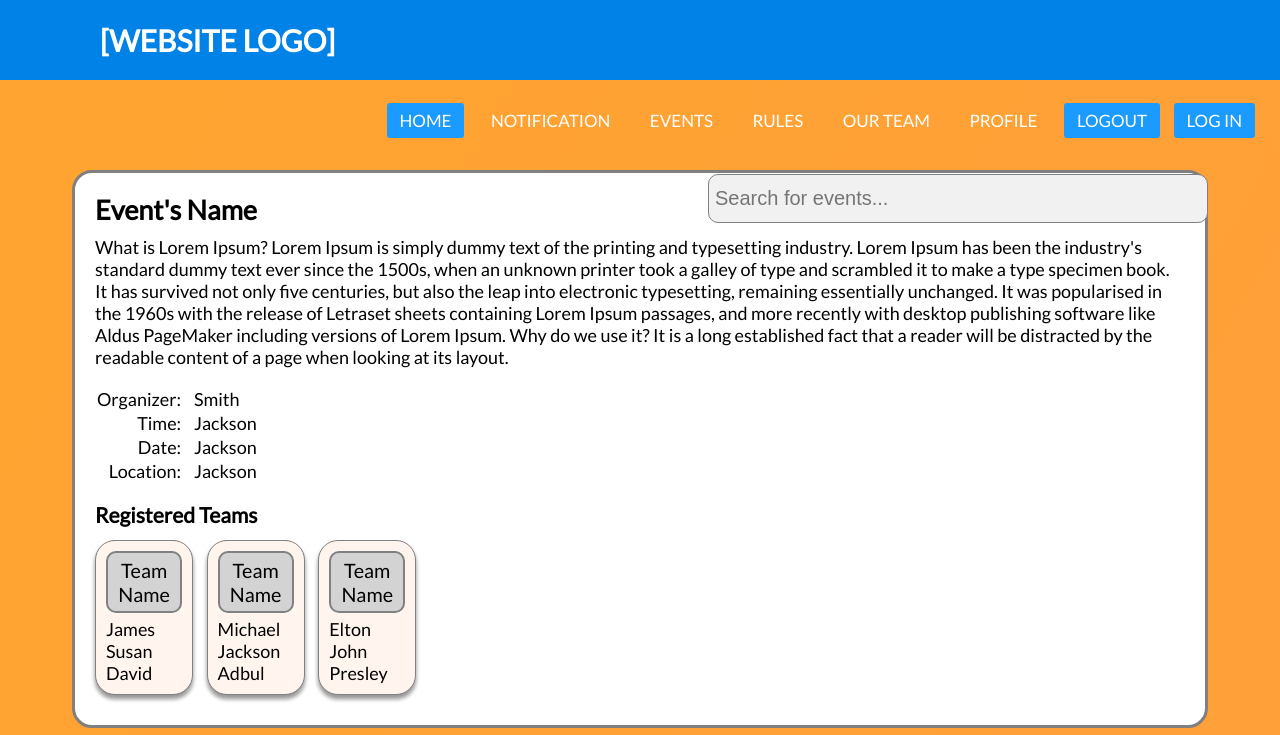
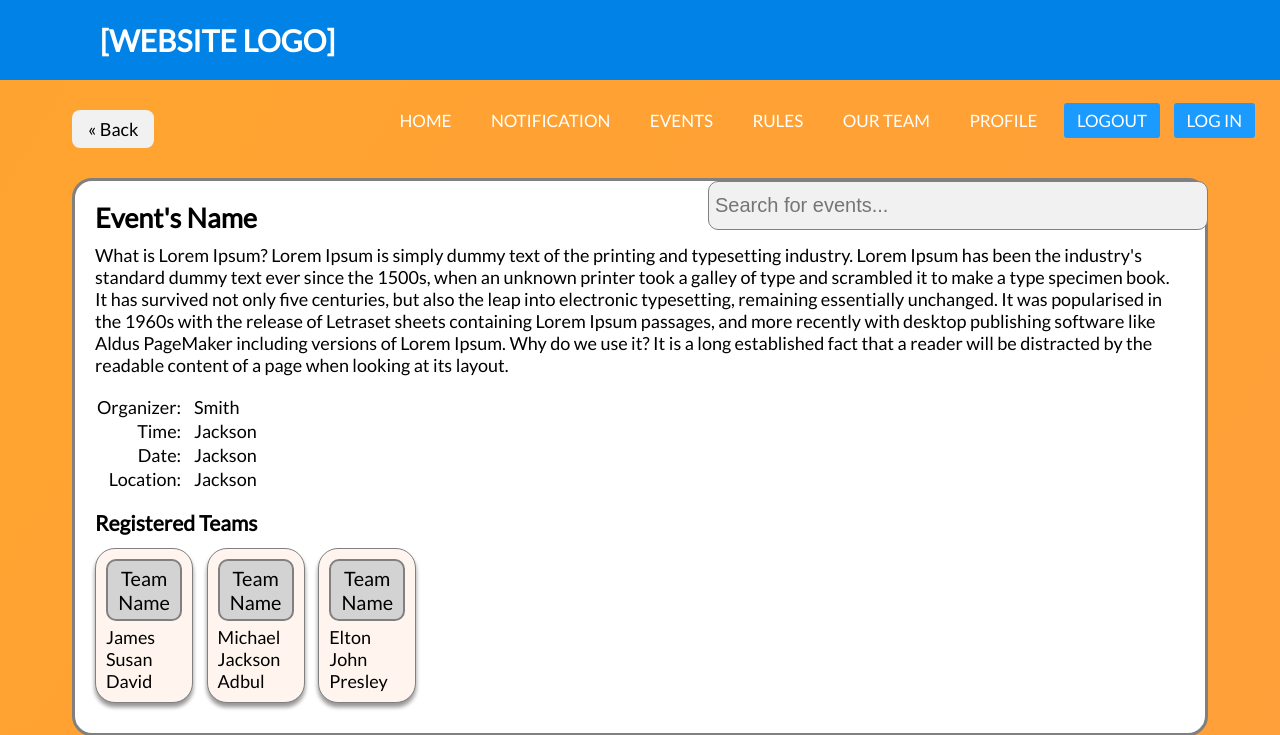
Before and after one commit to CozyHoxx/Web-Programming-Assignment, a PHP site: page /eventDetails.html in a window 1280 px wide. Shown: the top 735 px of the page. Run offline with PHP 8.4, Linux system fonts and the light colour scheme; some libraries are stand-ins or nearby versions.

Commit message:
added minor changes to button

```diff
--- a/css/eventDetails.css
+++ b/css/eventDetails.css
@@ -11,6 +11,25 @@
     text-align: left;
     height: 50px;
     /* float: left; */
+}
+
+.header a {
+    text-decoration: none;
+    display: inline-block;
+    padding: 8px 16px;
+    border-radius: 8px;
+    text-align: center;
+    margin: 20px 0;
+}
+
+.header a:hover {
+    background-color: #ddd;
+    color: black;
+}
+
+.back-btn {
+    background-color: #f1f1f1;
+    color: black;
 }
 
 form {
@@ -30,7 +49,9 @@ form {
 }
 
 .header form input[type=text]:focus {
-    border: 3px blue;
+    border: 1px solid gray;
+    border-radius: 10px;
+    outline: none;
 }
 
 .header form input[type=text]::after {
--- a/event.html
+++ b/event.html
@@ -88,6 +88,7 @@
             <form id="addForm" action="/gamelist" method="post">
                 <div><label for="gameName">Name of your game:</label><br><input type="text" required></div>
                 <div><label for="gameDate">Date:</label><br><input type="date" id="today" required></div>
+                <div><label for="gameTime">Time:</label><br><input type="time" required></div>
                 <div><label for="teamNo">Number of teams:</label><br><input type="number" min="2" value="2" required>
                 </div>
                 <div><label for="partNo">Number of participants per team:</label><br><input type="number" min="2" value="2" required></div>
@@ -100,6 +101,7 @@
             <form id="editForm" action="/gamelist" method="post">
                 <div><label for="gameName">Name of your game:</label><br><input type="text" id="editGameName"></div>
                 <div><label for="gameDate">Date:</label><br><input type="date" id="editGameDate"></div>
+                <div><label for="gameTime">Time:</label><br><input type="time" id="editGameTime"></div>
                 <div><label for="teamNo">Number of teams:</label><br><input type="number" min="2" value="2" id="editGameTeam"></div>
                 <div><label for="partNo">Number of participants per team:</label><br><input type="number" min="2" value="2" id="editGamePart"></div>
                 <div><input type="submit" id="change" value="Change the information"></div>
--- a/eventDetails.html
+++ b/eventDetails.html
@@ -21,7 +21,7 @@
         <label class="logo">[WEBSITE LOGO]</label>
         <ul>
             <li>
-                <a class="active" href="homepage.html">HOME</a>
+                <a href="homepage.html">HOME</a>
             </li>
             <li>
                 <a href="#">NOTIFICATION</a>
@@ -48,9 +48,7 @@
     </nav>
     <main>
         <div class="header">
-            <!-- <h1>
-                this is [Event Name]'s details page
-            </h1> -->
+            <a href="event.html" class="back-btn">&laquo; Back</a>
             <form action="">
                 <input type="text" placeholder="Search for events...">
             </form>
```
